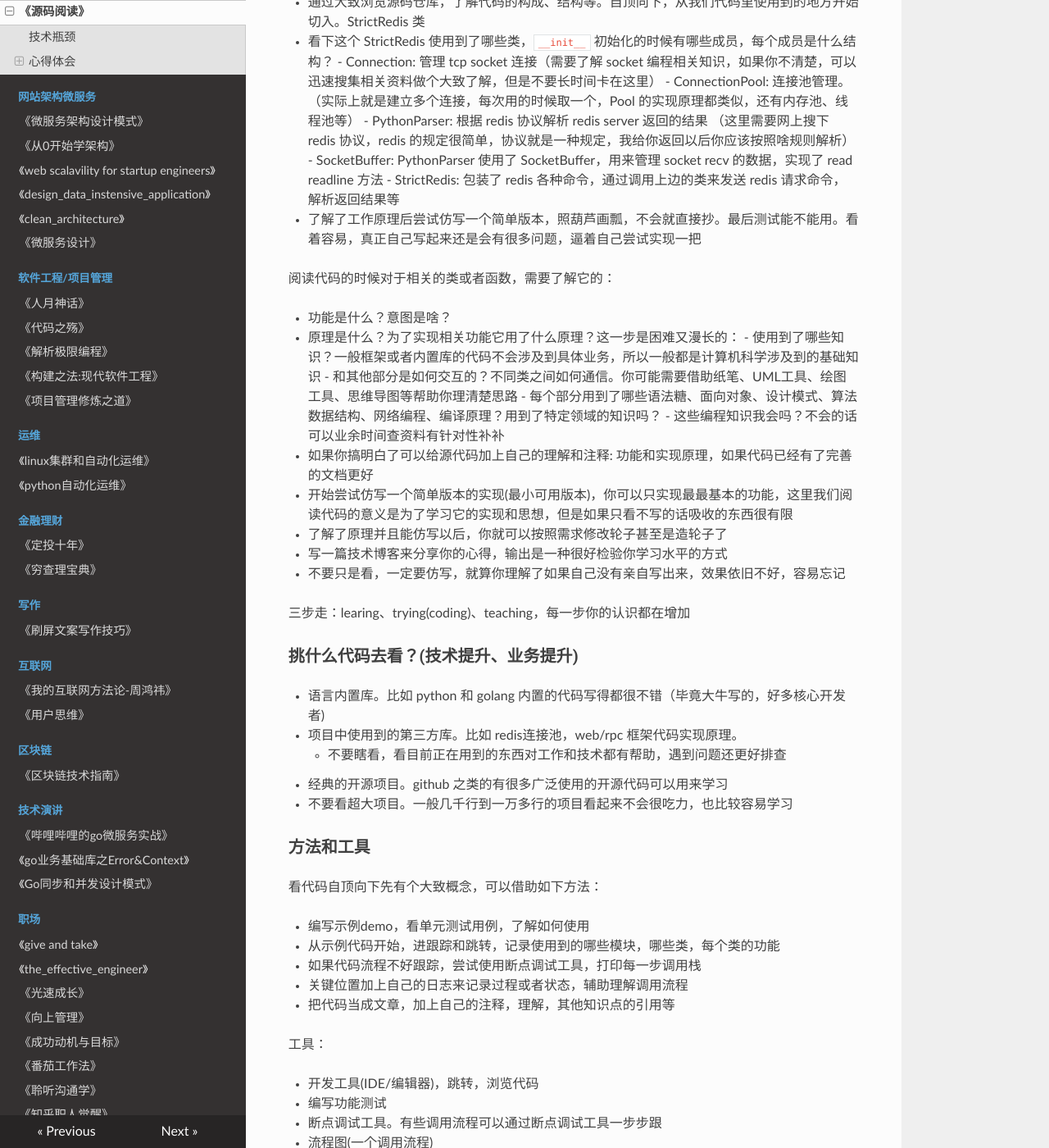
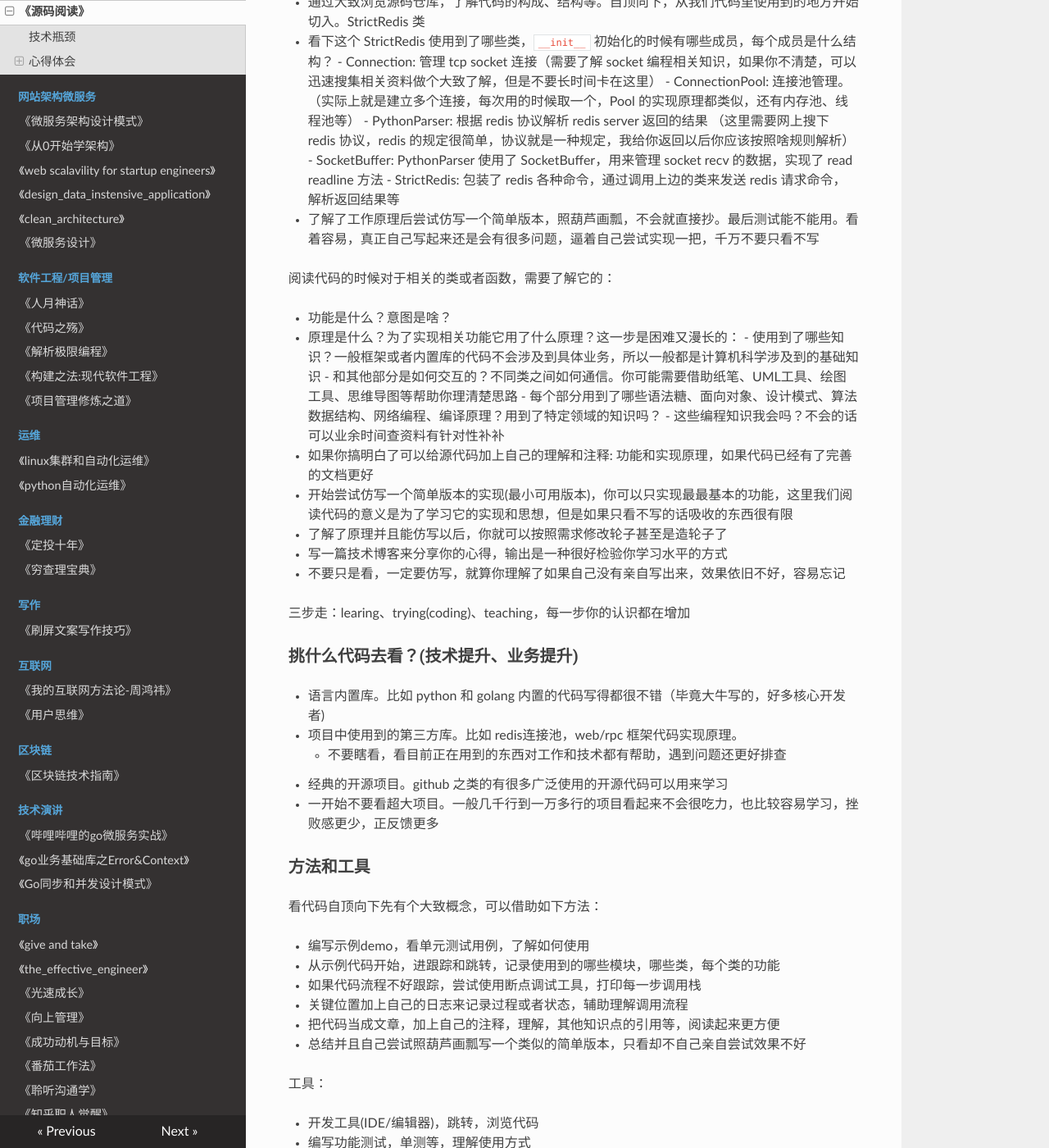
Before and after one commit to PegasusWang/booknotes, an MkDocs documentation site: the page built from docs/源码阅读_sourcecode/README.md, in a window 1280 px wide and 1400 px high, scrolled down 679 px. Shown: the whole window at 82% size. Built offline with MkDocs 1.6.1, drawn with Linux system fonts in a browser that asks for light colours; nearby versions of some CDN libraries; old or Windows-style settings are respelled for this version of MkDocs.

Commit message:
探索阅读源码的方式

```diff
--- a/docs/源码阅读_sourcecode/README.md
+++ b/docs/源码阅读_sourcecode/README.md
@@ -23,7 +23,7 @@
     - PythonParser: 根据 redis 协议解析 redis server 返回的结果 （这里需要网上搜下 redis 协议，redis 的规定很简单，协议就是一种规定，我给你返回以后你应该按照啥规则解析）
     - SocketBuffer: PythonParser 使用了 SocketBuffer，用来管理 socket recv 的数据，实现了 read readline 方法
     - StrictRedis: 包装了 redis 各种命令，通过调用上边的类来发送 redis 请求命令，解析返回结果等
-- 了解了工作原理后尝试仿写一个简单版本，照葫芦画瓢，不会就直接抄。最后测试能不能用。看着容易，真正自己写起来还是会有很多问题，逼着自己尝试实现一把
+- 了解了工作原理后尝试仿写一个简单版本，照葫芦画瓢，不会就直接抄。最后测试能不能用。看着容易，真正自己写起来还是会有很多问题，逼着自己尝试实现一把，千万不要只看不写
 
 
 阅读代码的时候对于相关的类或者函数，需要了解它的：
@@ -49,7 +49,7 @@
 - 项目中使用到的第三方库。比如 redis连接池，web/rpc 框架代码实现原理。
   - 不要瞎看，看目前正在用到的东西对工作和技术都有帮助，遇到问题还更好排查
 - 经典的开源项目。github 之类的有很多广泛使用的开源代码可以用来学习
-- 不要看超大项目。一般几千行到一万多行的项目看起来不会很吃力，也比较容易学习
+- 一开始不要看超大项目。一般几千行到一万多行的项目看起来不会很吃力，也比较容易学习，挫败感更少，正反馈更多
 
 ### 方法和工具
 
@@ -59,12 +59,13 @@
 - 从示例代码开始，进跟踪和跳转，记录使用到的哪些模块，哪些类，每个类的功能
 - 如果代码流程不好跟踪，尝试使用断点调试工具，打印每一步调用栈
 - 关键位置加上自己的日志来记录过程或者状态，辅助理解调用流程
-- 把代码当成文章，加上自己的注释，理解，其他知识点的引用等
+- 把代码当成文章，加上自己的注释，理解，其他知识点的引用等，阅读起来更方便
+- 总结并且自己尝试照葫芦画瓢写一个类似的简单版本，只看却不自己亲自尝试效果不好
 
 工具：
 
 - 开发工具(IDE/编辑器)，跳转，浏览代码
-- 编写功能测试
+- 编写功能测试，单测等，理解使用方式
 - 断点调试工具。有些调用流程可以通过断点调试工具一步步跟
 - 流程图(一个调用流程)
 - UML/思维导图等，画出各个部分如何交互的（包含关系，继承关系，调用关系，树状还是网状）
```
